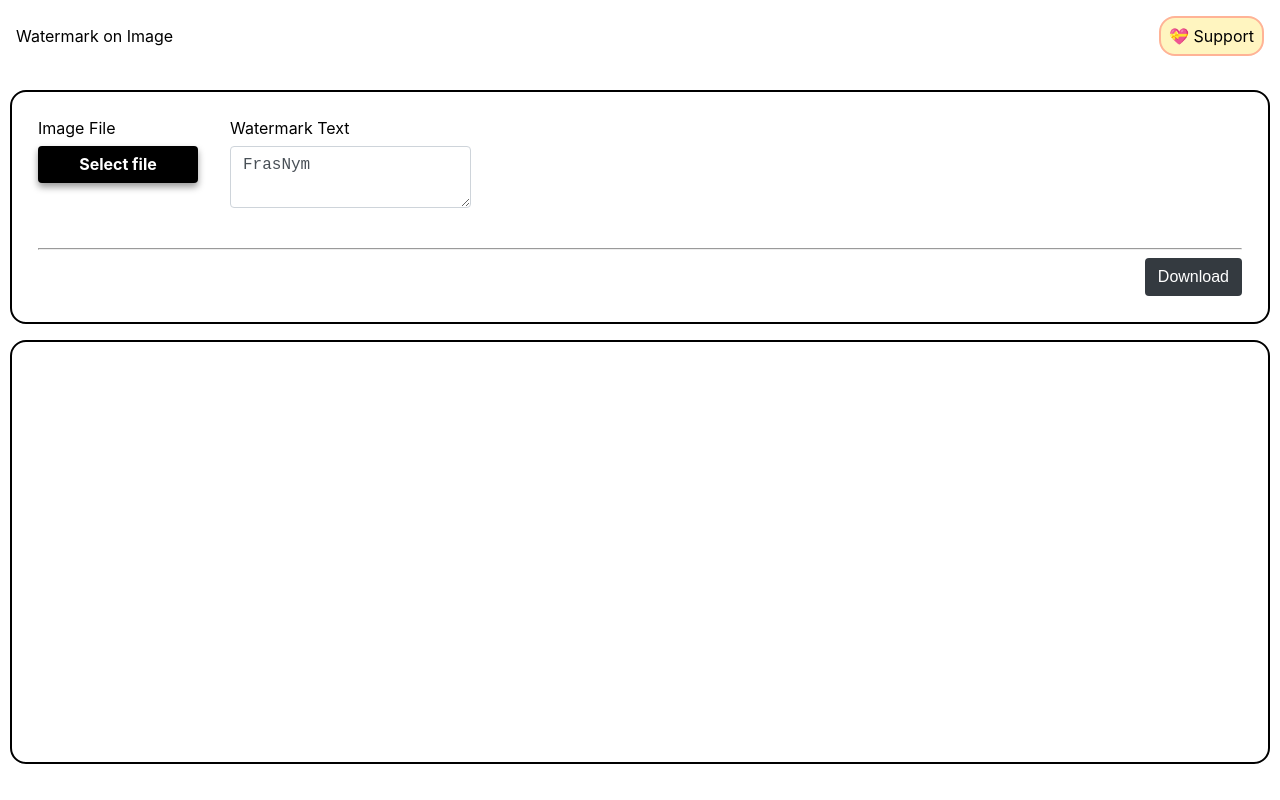
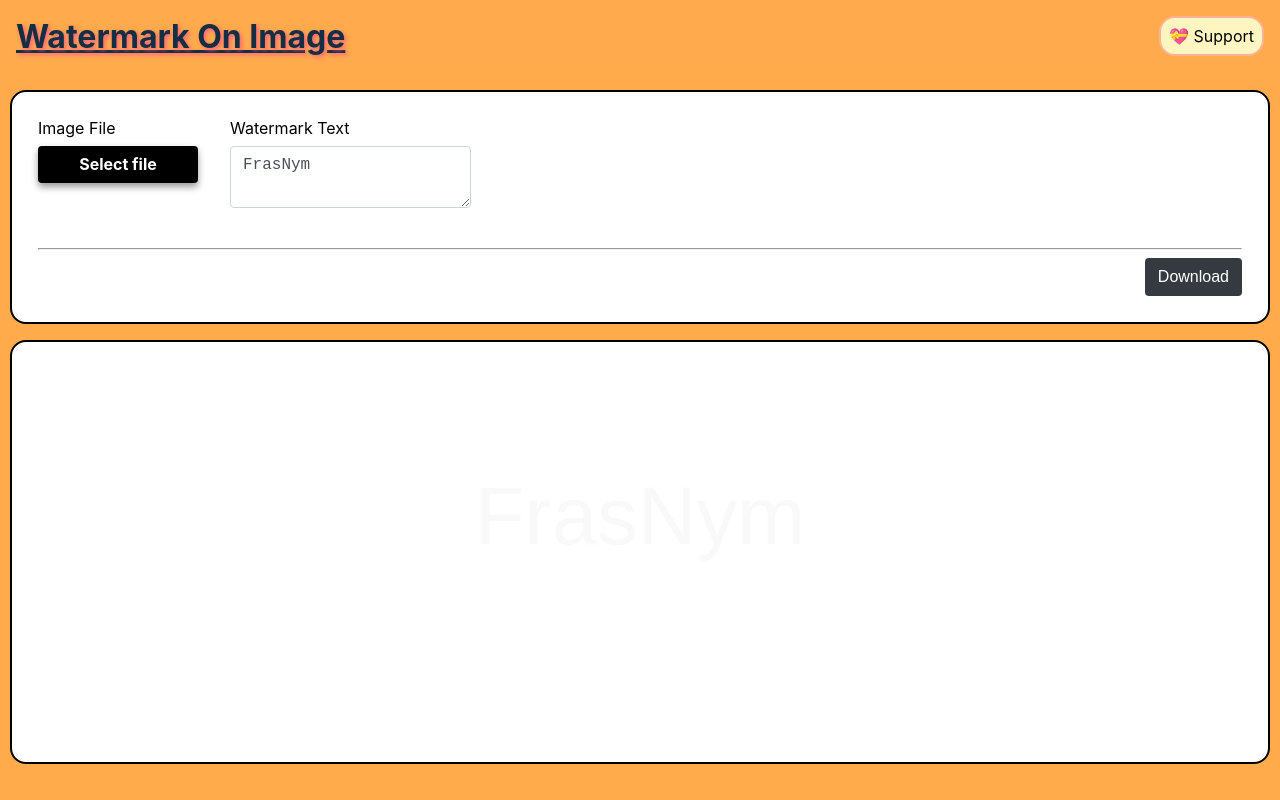
Before and after one commit to frasnym/next-image-watermark, a Next.js app: page / in a window 1280 px wide. Built offline with nearby package versions, Linux system fonts and the light colour scheme.

Commit message:
Add css styling

```diff
--- a/components/canvas.tsx
+++ b/components/canvas.tsx
@@ -24,6 +24,7 @@ const ImagePreviewContainer = styled.div`
   display: flex;
   align-items: center;
   justify-content: center;
+  background: white;
 `
 
 const ImageOriginalContainer = styled.div`
@@ -65,7 +66,7 @@ const Canvas: NextPage<CanvasProps> = ({ text, imgSrc, updateDownloadHandler })
     ctx.drawImage(img.current, 0, 0, img.current.width, img.current.height,     // source rectangle
       0, 0, canvas.width, canvas.height); // destination rectangle
     ctx.font = `${(canvas.width + canvas.height) / 20}px sans-serif`;
-    ctx.fillStyle = "rgba(255, 255, 255, 0.6)";
+    ctx.fillStyle = "rgba(247, 247, 247, 0.8)";
     ctx.textAlign = "center";
     const lineheight = (canvas.width + canvas.height) / 20;
     const lines = text.split('\n');
--- a/components/ui/navbar.tsx
+++ b/components/ui/navbar.tsx
@@ -12,7 +12,7 @@ const Container = styled.div`
   display: flex;
   align-items: center;
   justify-content: space-between;
-  background: var(--color-bg-primary-transparent);
+  background: var(--color-bg-transparent);
 `
 
 const SupportBtn = styled.a`
@@ -28,10 +28,19 @@ const SupportBtn = styled.a`
   }
 `
 
+const Logo = styled.text`
+  color: var(--color-text-primary);
+  text-shadow: 2px 2px 4px var(--color-text-secondary);
+  text-transform: capitalize;
+  font-size: 2rem;
+  font-weight: bold;
+  text-decoration: underline;
+`
+
 const NavBar: NextPage = () => {
   return (
     <Container>
-      Watermark on Image
+      <Logo>Watermark on Image</Logo>
       <SupportBtn
         href='https://linktr.ee/frasnym'
         target="_blank"
--- a/pages/index.tsx
+++ b/pages/index.tsx
@@ -16,6 +16,7 @@ const FormContainer = styled.div`
   border: 2px solid black;
   border-radius: 1rem;
   padding: 10px;
+  background: white;
 `
 
 const FormInput = styled.div`
--- a/styles/globals.css
+++ b/styles/globals.css
@@ -4,6 +4,14 @@ body {
   margin: 0;
   font-family: -apple-system, BlinkMacSystemFont, Segoe UI, Roboto, Oxygen,
     Ubuntu, Cantarell, Fira Sans, Droid Sans, Helvetica Neue, sans-serif;
+  background: var(--color-bg);
+}
+
+:root {
+  --color-bg: #FFAB4C;
+  --color-bg-transparent: #FFAB4C90;
+  --color-text-primary: #142F43;
+  --color-text-secondary: #FF5F7E;
 }
 
 a {
```
